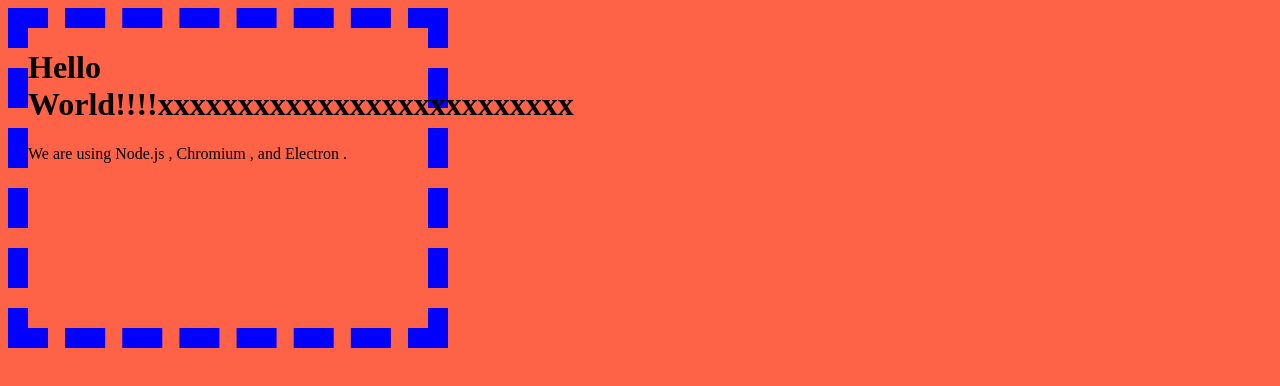
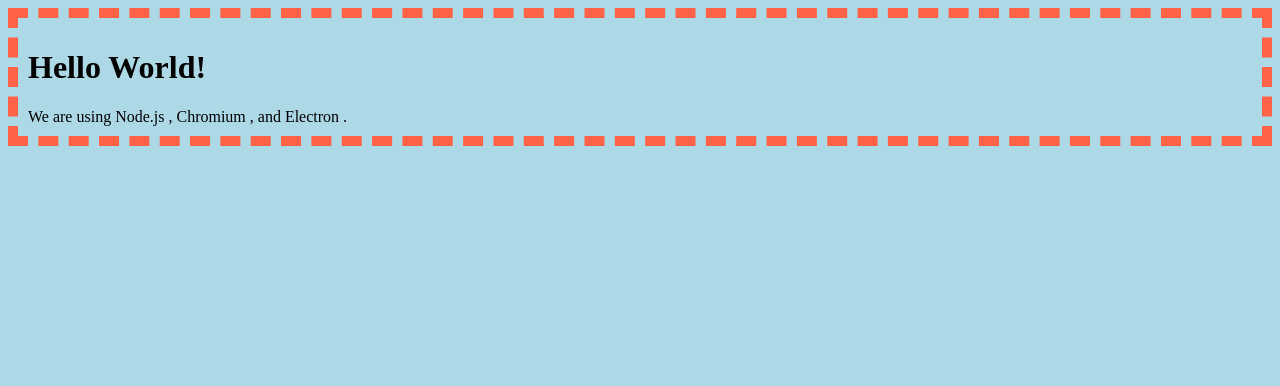
Before and after one commit to tiusnonos/electron-webpack, a website built with webpack: page src/index.html in a window 1280 px wide. Built offline with nearby package versions, Linux system fonts and the light colour scheme.

Commit message:
Clean up

```diff
--- a/src/index.html
+++ b/src/index.html
@@ -5,7 +5,7 @@
         <title>Hello World!</title>
     </head>
     <body>
-        <h1>Hello World!!!!xxxxxxxxxxxxxxxxxxxxxxxxxx</h1>
+        <h1>Hello World!</h1>
         We are using Node.js <span id="node-version"></span>,
         Chromium <span id="chrome-version"></span>,
         and Electron <span id="electron-version"></span>.
--- a/src/scss/renderer.scss
+++ b/src/scss/renderer.scss
@@ -1,6 +1,5 @@
 body {
-    background-color: tomato;
-    border: 20px dashed blue;
-    height: 300px;
-    width: 400px;
+    background-color: lightblue;
+    border: 10px dashed tomato;
+    padding: 10px;
 }
```
Also changed, not shown: src/index.js (deleted).
